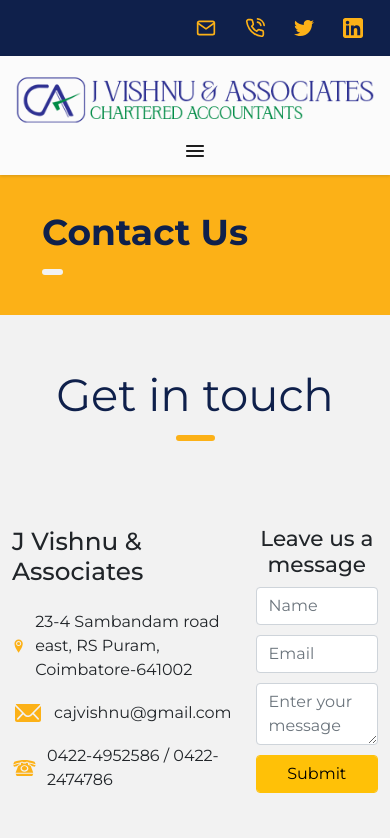
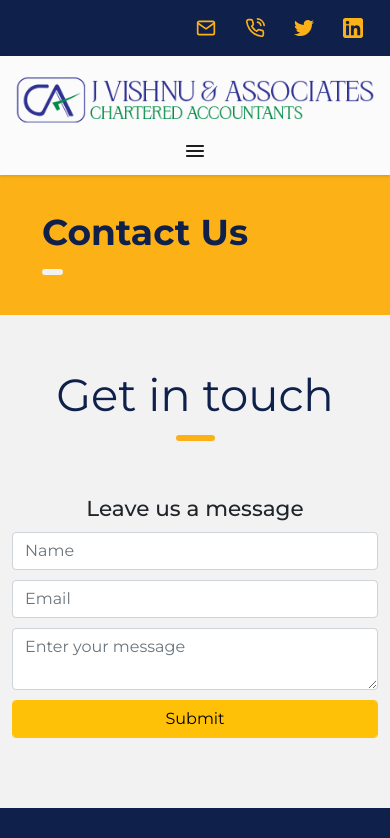
Before and after one commit to ghirihari/ca-site, a React (Create React App) app: page /contact in a window 390 px wide. Shown: the top 838 px of the page. Built offline with nearby package versions, Linux system fonts and the light colour scheme.

Commit message:
done: contact us page mobile

```diff
--- a/src/components/pages/contact/contact.js
+++ b/src/components/pages/contact/contact.js
@@ -12,9 +12,9 @@
             <hr className='line'/>
         </div>
         <div className='container'>
-            <div className='expContainer'>
+            <div className='expContainer' style={{margin:'20px 0px'}}>
                 <div className='row'>
-                    <div className='col' style={{display:'flex', alignItems:'center'}}>
+                    <div className='col d-none d-lg-block' style={{display:'flex', alignItems:'center'}}>
                         <div className="contactCard">
                             <h2>J Vishnu & Associates</h2>
                             <div>
@@ -41,9 +41,9 @@
                     <div className='col'>
                         <h4>Leave us a message</h4>
                         <div className="contactForm">
-                            <input type="email" class="form-control" placeholder="Name"/>
-                            <input type="email" class="form-control" placeholder="Email"/>
-                            <textarea type="email" class="form-control" placeholder="Enter your message"/>
+                            <input type="email" className="form-control" placeholder="Name"/>
+                            <input type="email" className="form-control" placeholder="Email"/>
+                            <textarea type="email" className="form-control" placeholder="Enter your message"/>
                             <button className='btn btn-warning form-control'>Submit</button>
                         </div>
                     </div>
```
